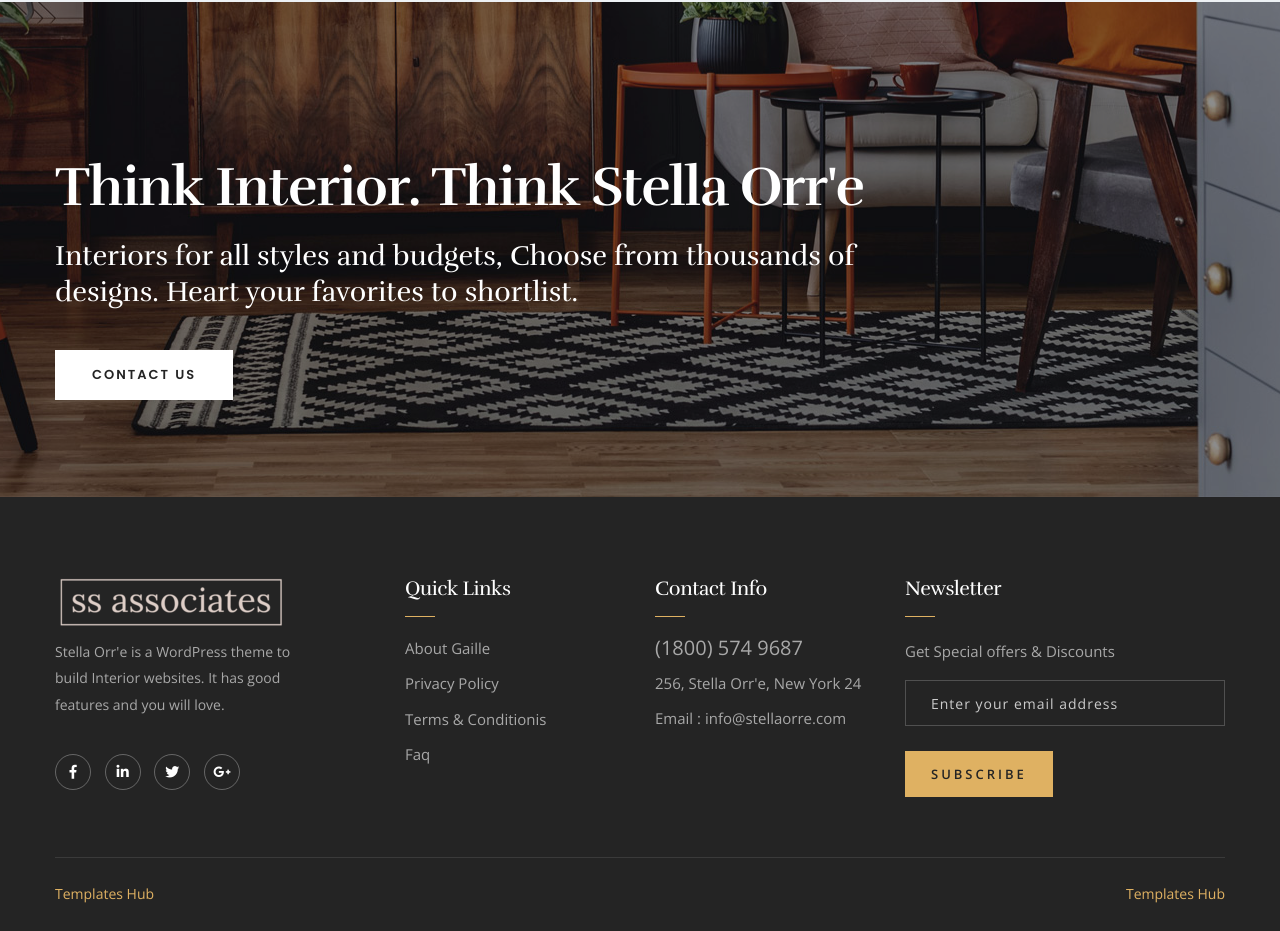
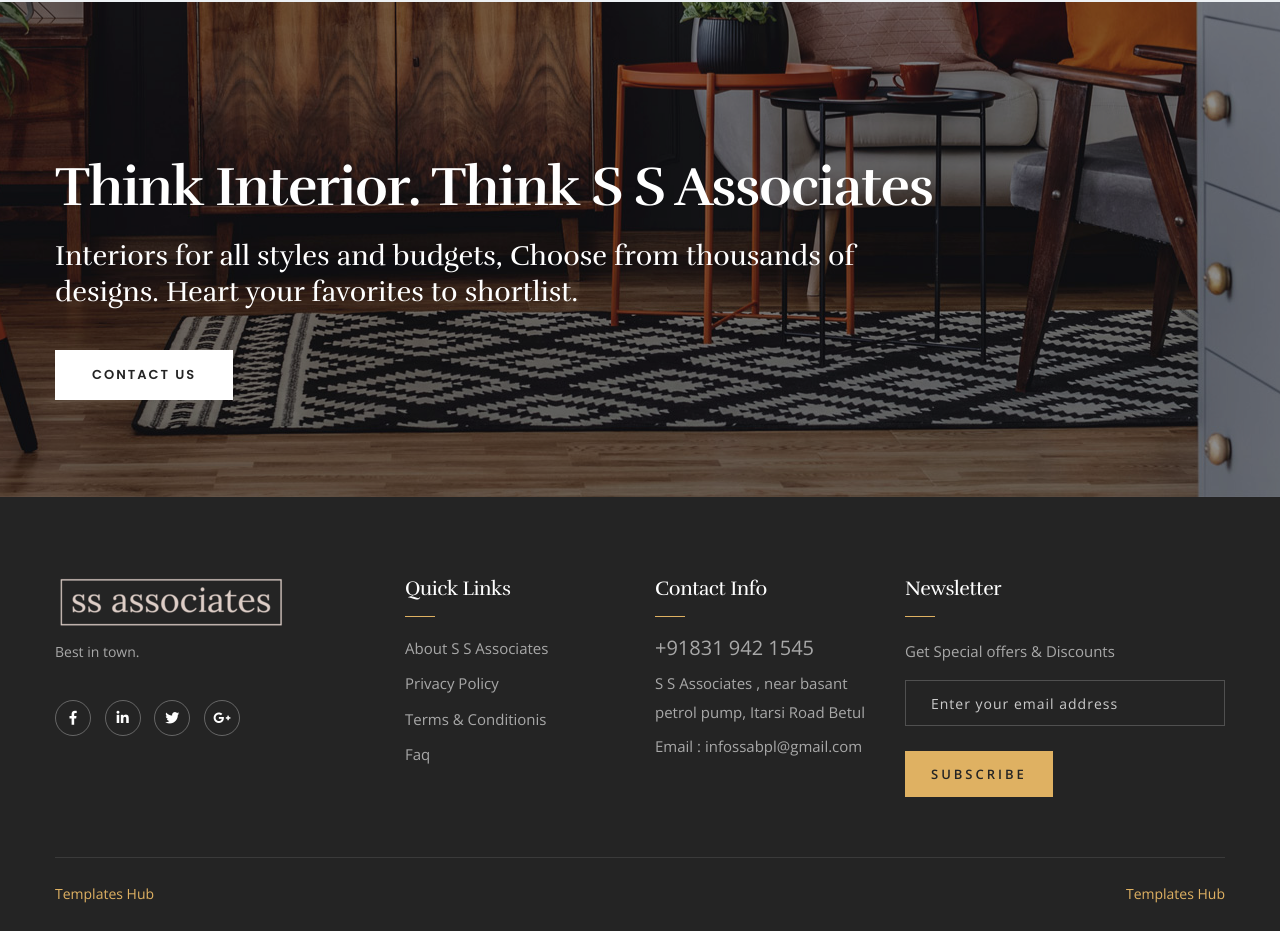
Before and after one commit to gulabssassociates/ssassociates, a plain HTML site: page about.html in a window 1280 px wide. Shown: the part 3059-3990 px from the top of the page. Drawn offline with nearby package versions, Linux system fonts and the light colour scheme.

Commit message:
changing numbers

```diff
--- a/about.html
+++ b/about.html
@@ -489,7 +489,7 @@
 	<!-- Call To Action Section -->
 	<section class="call-to-action-section" style="background-image: url(images/background/6.jpg)">
 		<div class="auto-container">
-			<h2>Think Interior. Think Stella Orr'e</h2>
+			<h2>Think Interior. Think S S Associates</h2>
 			<div class="text">Interiors for all styles and budgets, Choose from thousands of <br> designs. Heart your favorites to shortlist.</div>
 			<a href="contact.html" class="theme-btn btn-style-two"><span class="txt">contact us</span></a>
 		</div>
@@ -513,7 +513,7 @@
 									<div class="logo">
                                     	<a href="index-2.html"><img src="images/footer-logo.png" alt="" /></a>
                                     </div>
-                                    <div class="text">Stella Orr'e is a WordPress theme to build Interior websites. It has good features and you will love.</div>
+                                    <div class="text">Best in town.</div>
                                     <ul class="social-icons">
                                         <li><a href="#"><span class="fab fa-facebook-f"></span></a></li>
                                         <li><a href="#"><span class="fab fa-linkedin-in"></span></a></li>
@@ -529,7 +529,7 @@
                                 	<h2>Quick links</h2>
 									<div class="widget-content">
 										<ul class="list">
-                                        	<li><a href="#">About Gaille</a></li>
+                                        	<li><a href="#">About S S Associates </a></li>
                                             <li><a href="#">Privacy Policy</a></li>
                                             <li><a href="#">Terms & Conditionis</a></li>
                                             <li><a href="#">Faq</a></li>
@@ -550,10 +550,10 @@
                                 <div class="footer-widget contact-widget">
 									<h2>Contact Info</h2>
 									<div class="widget-content">
-										<a href="tel:1800-574-9687" class="contact-number">(1800) 574 9687</a>
+										<a href="tel:831-942-1545" class="contact-number">+91831 942 1545</a>
 										<ul>
-											<li>256, Stella Orr'e, New York 24</li>
-											<li>Email :<a href="mailto:info@stellaorre.com"> info@stellaorre.com</a></li>
+											<li>S S Associates , near basant petrol pump, Itarsi Road Betul</li>
+											<li>Email :<a href="mailto:infossabpl@gmail.com"> infossabpl@gmail.com</a></li>
 										</ul>
 									</div>
 								</div>
```
Also changed, not shown: index-2.html (+2 -2 lines), index.html (+5 -5 lines).
